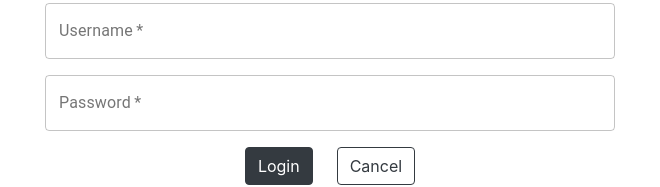
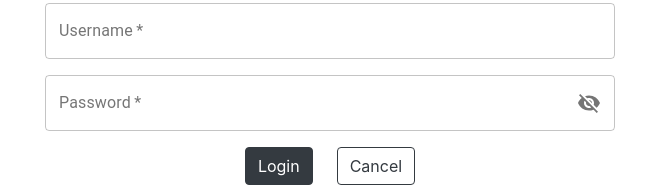
Before and after one commit to Mark-Mulligan/react-employee-management-system, a React (Create React App) app in the folder client/: page / in a window 1280 px wide. Both pictures are taken after a click on the button "Login". Shown: the part 139-326 px from the top of the page, without its empty margins (310-970 px from the left). Built offline with nearby package versions, Linux system fonts and the light colour scheme.

Commit message:
added password inputs

```diff
--- a/client/package.json
+++ b/client/package.json
@@ -5,6 +5,7 @@
   "proxy": "http://localhost:3001",
   "dependencies": {
     "@material-ui/core": "^4.11.3",
+    "@material-ui/icons": "^4.11.2",
     "@testing-library/jest-dom": "^5.11.10",
     "@testing-library/react": "^11.2.6",
     "@testing-library/user-event": "^12.8.3",
--- a/client/src/components/LoginRegisterForm.js
+++ b/client/src/components/LoginRegisterForm.js
@@ -1,6 +1,7 @@
 import React, { useState } from "react";
 import axios from "axios";
 import { TextField } from "@material-ui/core";
+import PasswordInput from "../components/inputs/PasswordInput";
 
 const LoginRegisterForm = () => {
   const [loginForm, setLoginForm] = useState(false);
@@ -54,15 +55,11 @@ const LoginRegisterForm = () => {
           />
         </div>
         <div className="mb-3">
-          <TextField
-            required
-            fullWidth
-            type="password"
-            id="password-input"
+          <PasswordInput
+            password={password}
+            setPassword={setPassword}
+            inputId="password-input"
             label="Password"
-            variant="outlined"
-            value={password}
-            onChange={(e) => setPassword(e.target.value)}
           />
         </div>
       </div>
@@ -72,15 +69,11 @@ const LoginRegisterForm = () => {
   const renderConfirmPassword = () => {
     return (
       <div className="mb-3">
-        <TextField
-          required
-          fullWidth
-          type="password"
-          id="confirm-password-input"
+        <PasswordInput
+          password={confirmPassword}
+          setPassword={setConfirmPassword}
+          inputId="confirm-password-input"
           label="Confirm Password"
-          variant="outlined"
-          value={confirmPassword}
-          onChange={(e) => setConfirmPassword(e.target.value)}
         />
       </div>
     );
--- /dev/null
+++ b/client/src/components/inputs/PasswordInput.js
@@ -0,0 +1,48 @@
+import React, { useState } from "react";
+import {
+  FormControl,
+  InputLabel,
+  OutlinedInput,
+  InputAdornment,
+  IconButton
+} from "@material-ui/core";
+import { Visibility, VisibilityOff } from "@material-ui/icons";
+
+const PasswordInput = ({ password, setPassword, inputId, label }) => {
+  const [showPassword, setShowPassword] = useState(false);
+
+  const handleClickShowPassword = () => {
+    setShowPassword(!showPassword);
+  };
+
+  const handleMouseDownPassword = (event) => {
+    event.preventDefault();
+  };
+
+  return (
+    <FormControl required fullWidth variant="outlined">
+      <InputLabel htmlFor={inputId}>{label}</InputLabel>
+      <OutlinedInput
+        label={label}
+        id={inputId}
+        type={showPassword ? "text" : "password"}
+        value={password}
+        onChange={(e) => setPassword(e.target.value)}
+        endAdornment={
+          <InputAdornment position="end">
+            <IconButton
+              aria-label="toggle password visibility"
+              onClick={handleClickShowPassword}
+              onMouseDown={handleMouseDownPassword}
+              edge="end"
+            >
+              {showPassword ? <Visibility /> : <VisibilityOff />}
+            </IconButton>
+          </InputAdornment>
+        }
+      />
+    </FormControl>
+  );
+};
+
+export default PasswordInput;
```
Also changed, not shown: 1 other file (tests, documents, lock files or other folders).
